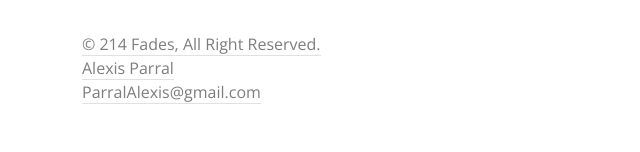
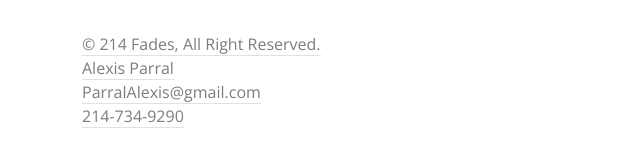
Before and after one commit to psychoNinja214/barberSite, a Django app: page / in a window 1280 px wide. Shown: the part 3994-4146 px from the top of the page, without its empty margins (0-640 px from the left). Before the commit the page ends 4098 px from the top, so only its background shows below. Run offline with Django 5.2, Linux system fonts and the light colour scheme; some libraries are stand-ins or nearby versions.

Commit message:
ready to deloy.

```diff
--- a/barber/fadez/templates/fadez/index.html
+++ b/barber/fadez/templates/fadez/index.html
@@ -303,11 +303,10 @@
                     <div class="col-md-6 text-center text-md-start mb-3 mb-md-0">
                         <a class="border-bottom text-secondary" href="#">&copy; 214 Fades, All Right Reserved.<br>
                         Alexis Parral<br>
-                        ParralAlexis@gmail.com</a>
+                        ParralAlexis@gmail.com<br>
+                    214-734-9290</a>
                     </div>
                     <div class="col-md-6 text-center text-md-end">
-                        <!--/*** This template is free as long as you keep the footer author’s credit link/attribution link/backlink. If you'd like to use the template without the footer author’s credit link/attribution link/backlink, you can purchase the Credit Removal License from "https://htmlcodex.com/credit-removal". Thank you for your support. ***/-->
-
         </div>
     </div>
     <!-- Copyright End -->
```
